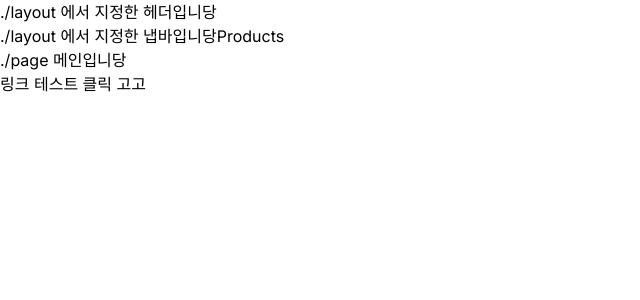
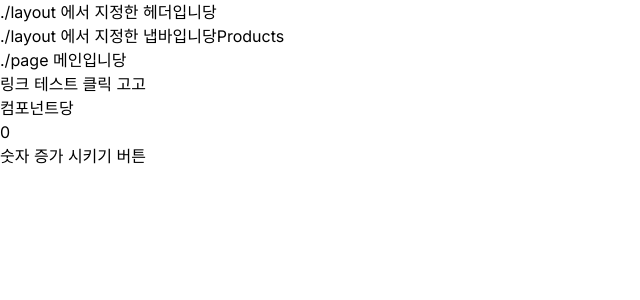
Before and after one commit to minseokiim/Next14_study2, a Next.js app: page / in a window 1280 px wide. Shown: the top 300 px of the page, without its empty margins (0-640 px from the left). Built offline with nearby package versions, Linux system fonts and the light colour scheme.

Commit message:
Feat: 서버 컴포넌트, 클라이언트 컴포넌트

```diff
--- /dev/null
+++ b/src/app/components/Counter.tsx
@@ -0,0 +1,22 @@
+"use client"; //클라이언트 컴포넌트
+import React from "react";
+import { useState } from "react";
+
+const Counter = () => {
+  const [count, setCount] = useState(0);
+  return (
+    <div>
+      컴포넌트당
+      <p>{count}</p>
+      <button
+        onClick={() => {
+          setCount((prev) => prev + 1);
+        }}
+      >
+        숫자 증가 시키기 버튼
+      </button>
+    </div>
+  );
+};
+
+export default Counter;
--- a/src/app/page.tsx
+++ b/src/app/page.tsx
@@ -1,4 +1,5 @@
 import Link from "next/link";
+import Counter from "./components/Counter";
 export default function Home() {
   return (
     <main>
@@ -6,6 +7,7 @@ export default function Home() {
       <div>
         <Link href="/products">링크 테스트 클릭 고고 </Link>
       </div>
+      <Counter />
     </main>
   );
 }
```
Also changed, not shown: src/app/products/page.tsx (+10 -0 lines).
